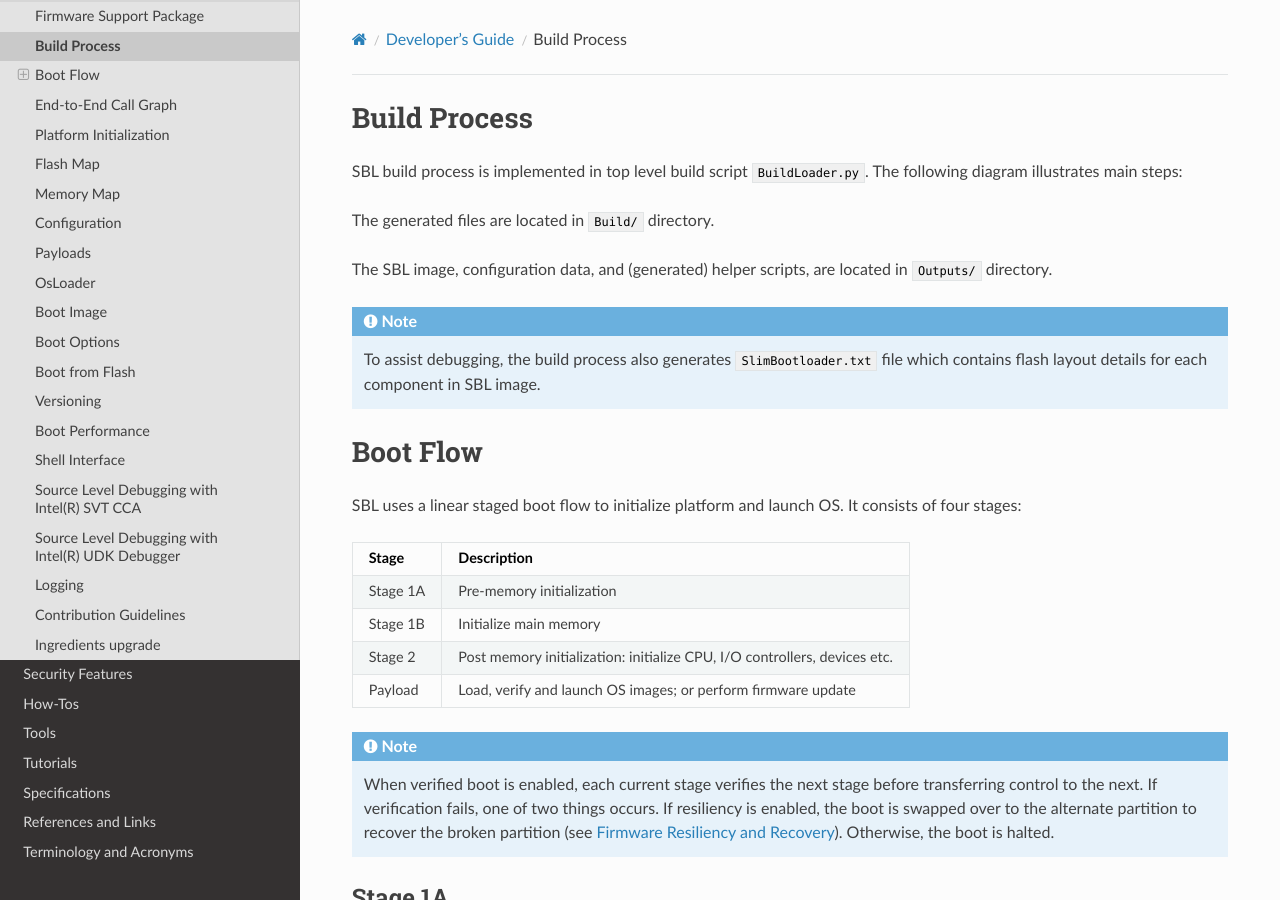
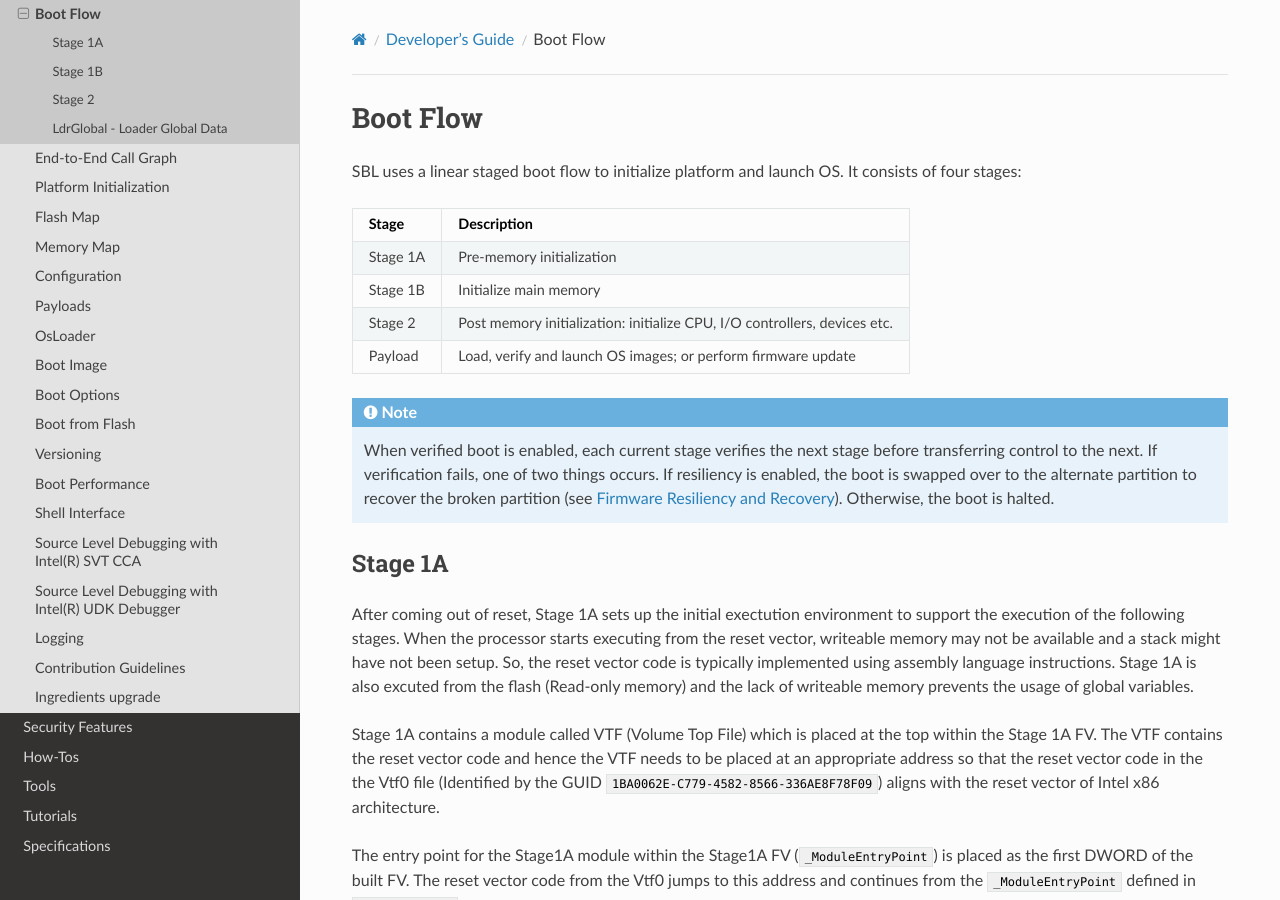
Before and after one commit to slimbootloader/documentation, a Sphinx documentation site: the page built from source/developer-guides/boot-flow.rst, in a window 1280 px wide and 900 px high. Built offline with Sphinx 7.4.7 and the Read the Docs theme 2.0.0, drawn with Linux system fonts in a browser that asks for light colours.

Commit message:
Move build process to build system doc
Place it in a more appropriate section

Signed-off-by: Atharva Lele <atharva.lele@intel.com>

```diff
--- a/source/developer-guides/boot-flow.rst
+++ b/source/developer-guides/boot-flow.rst
@@ -1,19 +1,3 @@
-.. _build-process:
-
-Build Process
---------------
-
-|SPN| build process is implemented in top level build script ``BuildLoader.py``. The following diagram illustrates main steps:
-
-.. graphviz:: /images/build_steps.dot
-
-The generated files are located in ``Build/`` directory.
-
-The |SPN| image, configuration data, and (generated) helper scripts, are located in ``Outputs/`` directory.
-
-.. Note:: To assist debugging, the build process also generates ``SlimBootloader.txt`` file which contains flash layout details for each component in |SPN| image.
-
-
 .. _boot-flow:
 
 Boot Flow
```
Also changed, not shown: source/developer-guides/build-system.rst (+15 -1 lines).
